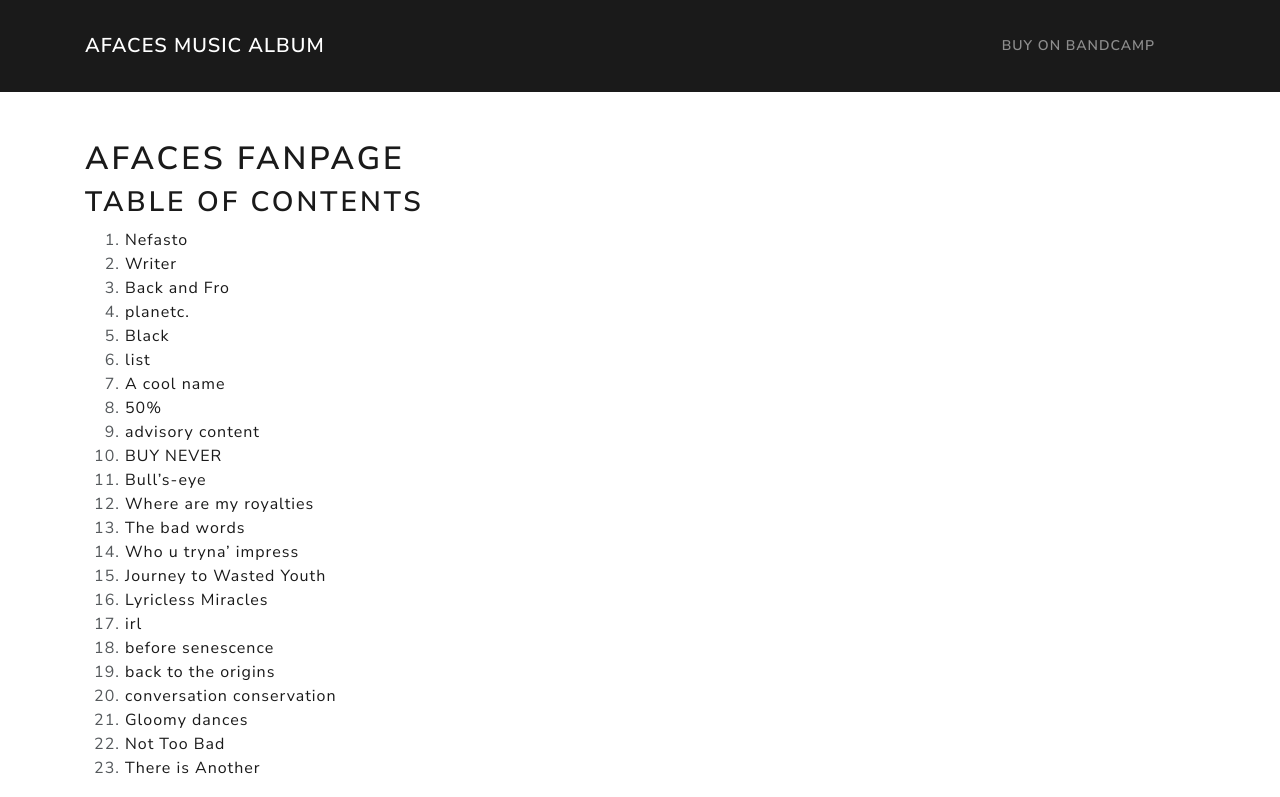
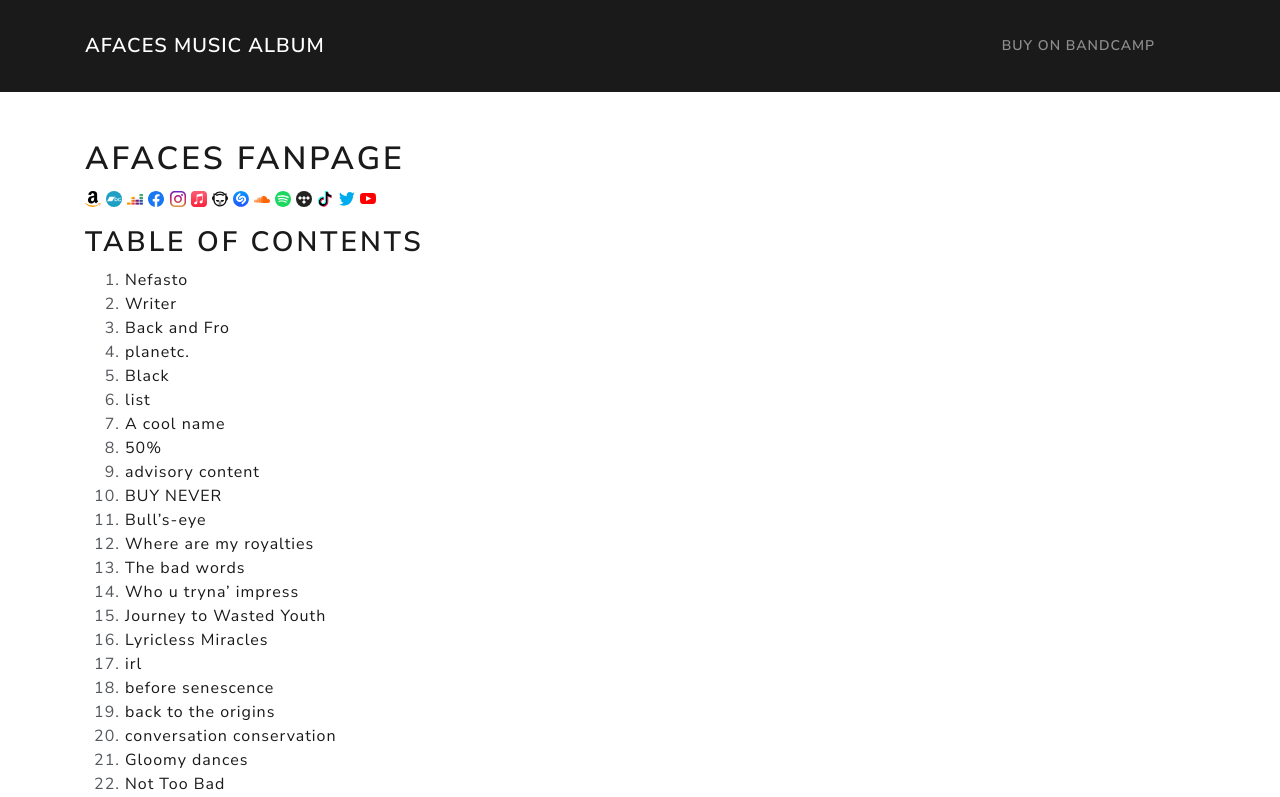
Before and after one commit to afaces/afaces.github.io, a Jekyll site: the page built from index.md, in a window 1280 px wide. Shown: the top 797 px of the page. Built offline with Jekyll 4.4.1, drawn with Linux system fonts in a browser that asks for light colours.

Commit message:
UPDATED: Adding social links to webpage

```diff
--- a/index.md
+++ b/index.md
@@ -2,7 +2,7 @@
 layout: page
 title: Afaces fanpage
 ---
-
+[![Alt text](assets/amazonmusic.svg)](https://music.amazon.com/artists/B07MWG7VY1/afaces) [![Alt text](assets/bandcamp.svg)](https://afaces.bandcamp.com) [![Alt text](assets/deezer.svg)](https://www.deezer.com/es/artist/57830442) [![Alt text](assets/facebook.svg)](https://www.facebook.com/afaces/) [![Alt text](assets/instagram.svg)](https://www.instagram.com/_afaces/) [![Alt text](assets/itunes.svg)](https://music.apple.com/us/artist/afaces/1450474907) [![Alt text](assets/napster.svg)](https://us.napster.com/artist/afaces) [![Alt text](assets/shazam.svg)](https://www.shazam.com/es/artist/afaces/1450474907) [![Alt text](assets/soundcloud.svg)](https://soundcloud.com/afaces) [![Alt text](assets/spotify.svg)](https://open.spotify.com/artist/3zbzWzOqZcY3mZBG5ICF9l) [![Alt text](assets/tidal.svg)](https://tidal.com/browse/artist/10889435) [![Alt text](assets/tiktok.svg)](https://www.tiktok.com/@afaces) [![Alt text](assets/twitter.svg)](https://twitter.com/afaces2) [![Alt text](assets/youtube.svg)](https://www.youtube.com/user/axelaxel12)
 ## Table of contents
 1. [Nefasto](#nefasto)
 2. [Writer](#writer)
```
